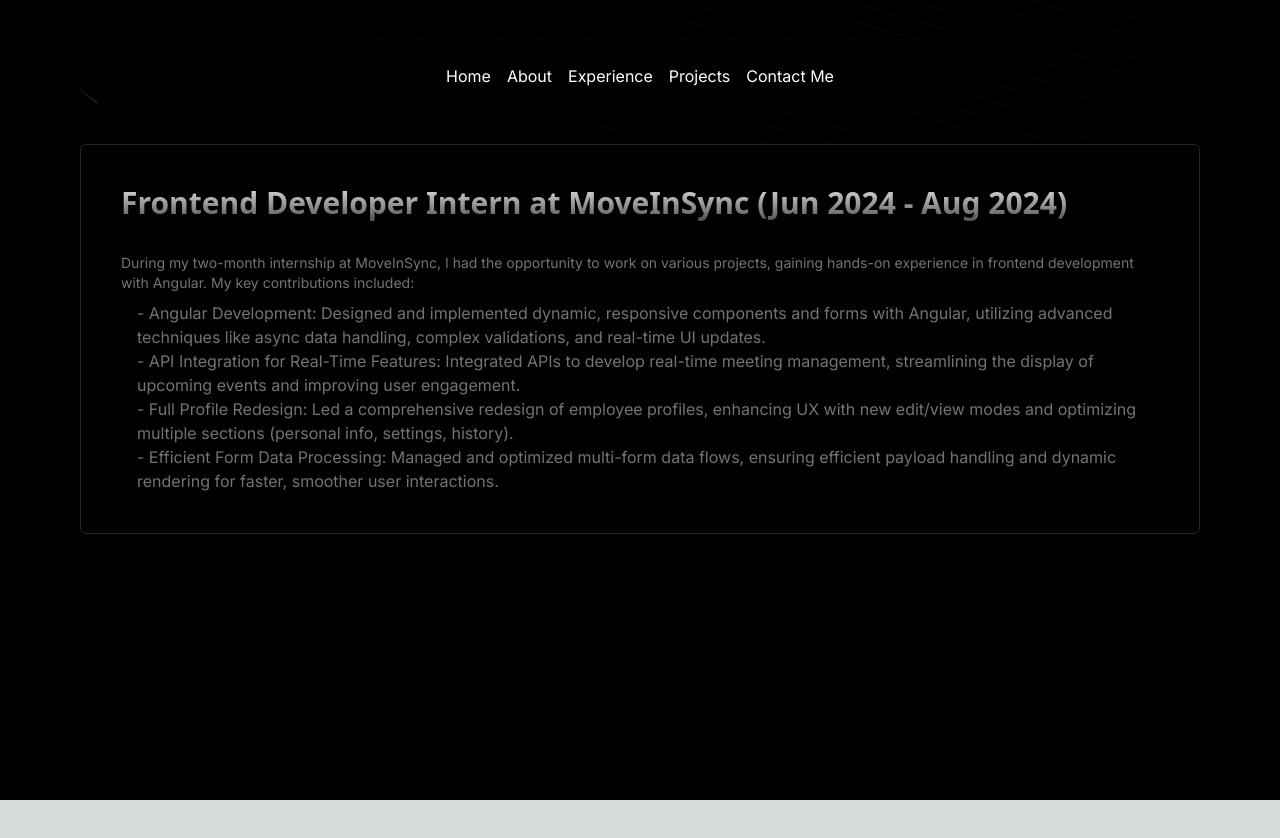
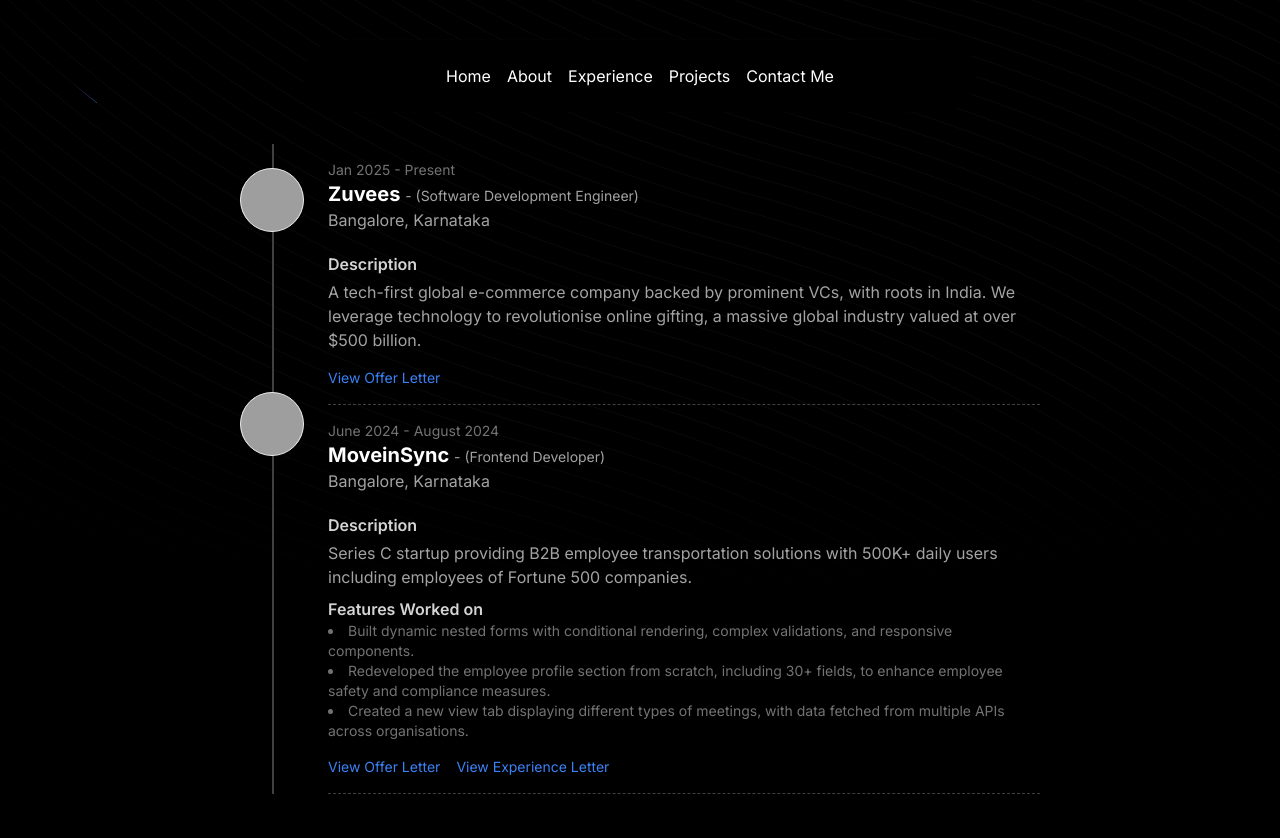
Before and after one commit to nandu-99/Portfolio, a Next.js app: page /experience in a window 1280 px wide. Shown: the top 838 px of the page. Before the commit the page ends 800 px from the top, so only its background shows below. Built offline with nearby package versions, Linux system fonts and the light colour scheme; grey boxes are pictures that could not be loaded.

Commit message:
changed experience section

```diff
--- a/package.json
+++ b/package.json
@@ -19,11 +19,13 @@
     "@tsparticles/engine": "^3.3.0",
     "@tsparticles/react": "^3.0.0",
     "@tsparticles/slim": "^3.3.0",
+    "class-variance-authority": "^0.7.1",
     "clsx": "^2.1.1",
     "framer-motion": "^11.1.7",
     "mini-svg-data-uri": "^1.4.4",
     "next": "^14.2.5",
     "next-themes": "^0.3.0",
+    "radix-ui": "^1.0.1",
     "react": "^18",
     "react-dom": "^18",
     "react-icon-cloud": "^4.1.4",
--- a/src/app/experience/page.tsx
+++ b/src/app/experience/page.tsx
@@ -13,7 +13,7 @@
         <BackgroundBeams />
       </div>
       <div className="relative">
-        <div className="px-20 relative z-10">
+        <div className="px-10 md:px-60 relative z-10">
           <InternshipExperienceCard />
         </div>
       </div>
--- a/src/components/Experience.tsx
+++ b/src/components/Experience.tsx
@@ -1,37 +1,100 @@
 "use client";
 import React from "react";
-import { CardSpotlight } from "@/components/ui/card-spotlight";
+import { Avatar, AvatarFallback, AvatarImage } from "@/components/ui/avatar";
+
+const experiences = [
+  {
+    date: "Jan 2025 - Present",
+    title: "Zuvees",
+    role: "Software Development Engineer",
+    location: "Bangalore, Karnataka",
+    icon: "https://media.licdn.com/dms/image/v2/D560BAQFbyIbRC3kiiw/company-logo_200_200/company-logo_200_200/0/1736242205255/zuvees_logo?e=2147483647&v=beta&t=tbJpcwIixQ2dH2LXnCIgRTnFRqCKV7Zq4_Ama6Ayeng",
+    description:
+      "A tech-first global e-commerce company backed by prominent VCs, with roots in India. We leverage technology to revolutionise online gifting, a massive global industry valued at over $500 billion.",
+    features: [],
+    offerLetter: "https://drive.google.com/file/d/1sJ1bV84eLV-96WWjDRkzOsECfh9uxlW-/view?usp=drive_link",
+    experienceLetter: "",
+  },
+  {
+    date: "June 2024 - August 2024",
+    title: "MoveinSync",
+    role: "Frontend Developer",
+    location: "Bangalore, Karnataka",
+    icon: "https://eassets.mosaicdigital.com/uploads/2019/10/250x250-MoveinSync.png",
+    description:
+      "Series C startup providing B2B employee transportation solutions with 500K+ daily users including employees of Fortune 500 companies.",
+    features: [
+      "Built dynamic nested forms with conditional rendering, complex validations, and responsive components.",
+      "Redeveloped the employee profile section from scratch, including 30+ fields, to enhance employee safety and compliance measures.",
+      "Created a new view tab displaying different types of meetings, with data fetched from multiple APIs across organisations.",
+    ],
+    offerLetter: "https://drive.google.com/file/d/17cvd4mRRONSjnTUokAhr2ASY5Qnxewfd/view?usp=sharing",
+    experienceLetter: "https://drive.google.com/file/d/1zpGU_jz8DeXdgPvweqdQec1ce-RznoIX/view?usp=sharing",
+  },
+];
 
 const InternshipExperienceCard = () => {
   return (
-    <CardSpotlight radius={200} color="#262627">
-      <div className="text-white relative z-20">
-        <h1 className="text-sm md:text-3xl text-left bg-clip-text text-transparent bg-gradient-to-b from-neutral-200 to-neutral-600 font-sans font-bold">
-          Frontend Developer Intern at MoveInSync (Jun 2024 - Aug 2024)
-        </h1>
-        <br />
-        <div>
-          <p className="text-neutral-500 my-2 text-sm text-left">
-            During my two-month internship at MoveInSync, I had the opportunity
-            to work on various projects, gaining hands-on experience in frontend
-            development with Angular. My key contributions included:
-          </p>
-          <div className="pl-4 mt-2 text-neutral-500">
-            - Angular Development: Designed and implemented dynamic, responsive components and forms with Angular,
-             utilizing advanced techniques like async data handling, complex validations, and real-time UI updates.
-            <br />
-            - API Integration for Real-Time Features: Integrated APIs to develop real-time meeting management,
-             streamlining the display of upcoming events and improving user engagement.
-            <br />
-            - Full Profile Redesign: Led a comprehensive redesign of employee profiles, enhancing UX with new
-            edit/view modes and optimizing multiple sections (personal info, settings, history).
-            <br />
-            - Efficient Form Data Processing: Managed and optimized multi-form data flows, ensuring
-            efficient payload handling and dynamic rendering for faster, smoother user interactions.
-          </div>
+    <div className="space-y-8">
+      <div className="relative flex items-start gap-6">
+        <div className="absolute top-0 left-8 bottom-0 w-[2px] bg-dashed bg-neutral-700"></div>
+
+        <div className="flex flex-col items-center gap-[350px] md:gap-56 xl:gap-40 mt-6">
+          {experiences.map((experience, index) => (
+            <Avatar key={index} className="w-16 h-16 bg-white border">
+              <AvatarImage src={experience.icon} alt={experience.title} />
+              <AvatarFallback>{experience.title[0]}</AvatarFallback>
+            </Avatar>
+          ))}
+        </div>
+
+        <div className="flex-1">
+          {experiences.map((experience, index) => (
+            <div key={index} className="py-4 border-b border-dashed border-neutral-700">
+              <p className="text-sm text-neutral-500">{experience.date}</p>
+              <h2 className="text-xl font-bold text-white">
+                {experience.title}{" "}
+                <span className="text-sm font-normal text-neutral-400">
+                  {" "}
+                  - ({experience.role})
+                </span>
+              </h2>
+              <p className="text-base text-neutral-400">
+                {experience.location}
+              </p>
+              <h3 className="text-md font-semibold text-neutral-300 mt-5">
+                Description
+              </h3>
+              <p className="text-base text-neutral-400 mt-1">
+                {experience.description}
+              </p>
+              {experience.features.length > 0 && (
+                <div className="mt-2">
+                  <h3 className="text-md font-semibold text-neutral-300">
+                    Features Worked on
+                  </h3>
+                  <ul className="text-sm text-neutral-500 list-inside list-disc">
+                    {experience.features.map((point, idx) => (
+                      <li key={idx}>{point}</li>
+                    ))}
+                  </ul>
+                </div>
+              )}
+              <div className="mt-4 flex gap-4">
+                <a href={experience.offerLetter} target="_blank" className="text-sm text-blue-500">
+                  View Offer Letter
+                </a>
+                { experience.experienceLetter &&
+                <a href={experience.experienceLetter} target="_blank" className="text-sm text-blue-500">
+                  View Experience Letter
+                </a>
+}
+              </div>
+            </div>
+          ))}
         </div>
       </div>
-    </CardSpotlight>
+    </div>
   );
 };
 
--- a/src/components/lamp.tsx
+++ b/src/components/lamp.tsx
@@ -22,8 +22,8 @@
         className="mt-8 bg-gradient-to-br from-slate-300 to-slate-500 py-4 bg-clip-text text-center text-4xl font-medium tracking-tight text-transparent md:text-7xl"
       >
        Pottabathini Vivekananda
-        <p className="mt-4 font-normal text-base md:text-lg text-neutral-300 max-w-lg mx-auto">
-          Student at NST | Ex-Intern @Moveinsync | Web Developer | Cricketer | PhotoGrapher
+        <p className="mt-4 font-normal tracking-tight text-base md:text-lg text-neutral-300 max-w-lg mx-auto">
+          Student at NST | Intern @Zuvees | Ex-Intern @Moveinsync | Web Developer | Cricketer | PhotoGrapher
         </p>
        <div className="mt-4" style={{ display: 'flex',alignItems: 'center', justifyContent: 'center', gap: '10px' }}>
             <Link href="https://github.com/nandu-99" target="_blank">
--- /dev/null
+++ b/src/components/ui/avatar.tsx
@@ -0,0 +1,51 @@
+"use client"
+
+import * as React from "react"
+import * as AvatarPrimitive from "@radix-ui/react-avatar"
+
+import { cn } from "@/utils/cn";
+
+
+const Avatar = React.forwardRef<
+  React.ElementRef<typeof AvatarPrimitive.Root>,
+  React.ComponentPropsWithoutRef<typeof AvatarPrimitive.Root>
+>(({ className, ...props }, ref) => (
+  <AvatarPrimitive.Root
+    ref={ref}
+    className={cn(
+      "relative flex h-10 w-10 shrink-0 overflow-hidden rounded-full",
+      className
+    )}
+    {...props}
+  />
+))
+Avatar.displayName = AvatarPrimitive.Root.displayName
+
+const AvatarImage = React.forwardRef<
+  React.ElementRef<typeof AvatarPrimitive.Image>,
+  React.ComponentPropsWithoutRef<typeof AvatarPrimitive.Image>
+>(({ className, ...props }, ref) => (
+  <AvatarPrimitive.Image
+    ref={ref}
+    className={cn("aspect-square h-full w-full", className)}
+    {...props}
+  />
+))
+AvatarImage.displayName = AvatarPrimitive.Image.displayName
+
+const AvatarFallback = React.forwardRef<
+  React.ElementRef<typeof AvatarPrimitive.Fallback>,
+  React.ComponentPropsWithoutRef<typeof AvatarPrimitive.Fallback>
+>(({ className, ...props }, ref) => (
+  <AvatarPrimitive.Fallback
+    ref={ref}
+    className={cn(
+      "flex h-full w-full items-center justify-center rounded-full bg-muted",
+      className
+    )}
+    {...props}
+  />
+))
+AvatarFallback.displayName = AvatarPrimitive.Fallback.displayName
+
+export { Avatar, AvatarImage, AvatarFallback }
--- /dev/null
+++ b/src/components/ui/badge.tsx
@@ -0,0 +1,36 @@
+import * as React from "react"
+import { cva, type VariantProps } from "class-variance-authority"
+
+import { cn } from "@/utils/cn";
+
+const badgeVariants = cva(
+  "inline-flex items-center rounded-md border px-2.5 py-0.5 text-xs font-semibold transition-colors focus:outline-none focus:ring-2 focus:ring-ring focus:ring-offset-2",
+  {
+    variants: {
+      variant: {
+        default:
+          "border-transparent bg-primary text-primary-foreground shadow hover:bg-primary/80",
+        secondary:
+          "border-transparent bg-secondary text-secondary-foreground hover:bg-secondary/80",
+        destructive:
+          "border-transparent bg-destructive text-destructive-foreground shadow hover:bg-destructive/80",
+        outline: "text-foreground",
+      },
+    },
+    defaultVariants: {
+      variant: "default",
+    },
+  }
+)
+
+export interface BadgeProps
+  extends React.HTMLAttributes<HTMLDivElement>,
+    VariantProps<typeof badgeVariants> {}
+
+function Badge({ className, variant, ...props }: BadgeProps) {
+  return (
+    <div className={cn(badgeVariants({ variant }), className)} {...props} />
+  )
+}
+
+export { Badge, badgeVariants }
```
Also changed, not shown: src/components/Beams.tsx (line endings or trailing spaces), 1 other file (tests, documents, lock files or other folders).
